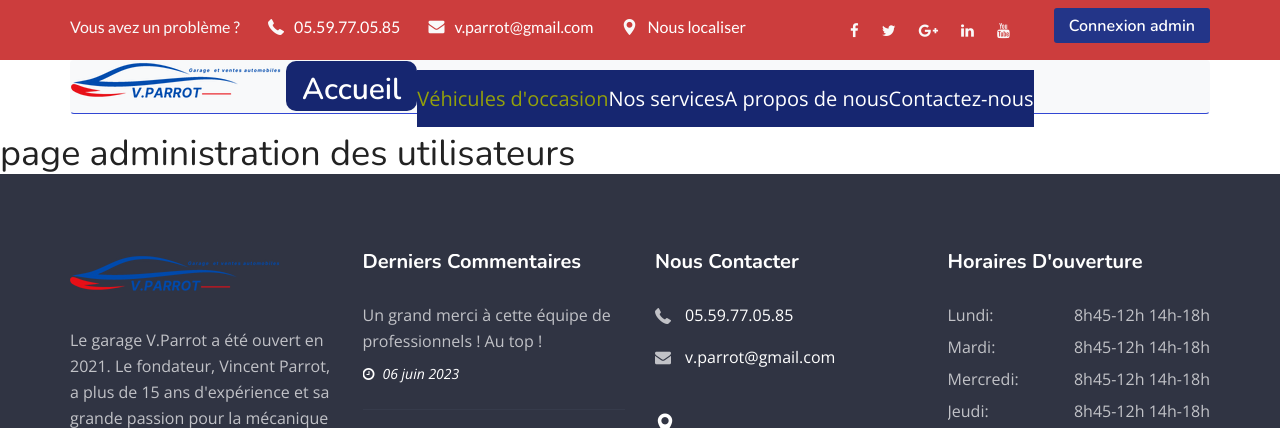
After one commit to krismos64/Garage_VParrot, a Symfony app: template templates/admin/user/index.html.twig in a window 1280 px wide. The commit adds this page. Shown: the top 428 px of the page. Run offline with Twig, Linux system fonts and the light colour scheme; the template is opened without the code that fills it, so the values that code supplies are empty; some libraries are stand-ins or nearby versions.

Commit message:
Titres des pages

```diff
--- a/templates/_partials/_nav.html.twig
+++ b/templates/_partials/_nav.html.twig
@@ -43,7 +43,7 @@
                   </li>
                 </ul>
                 <div class="connexion-button pull-right">
-                  <a href="account.php">Connexion admin</a>
+                  <a href="">Connexion admin</a>
                 </div>
               </div>
             </div>
--- a/templates/a_propos/index.html.twig
+++ b/templates/a_propos/index.html.twig
@@ -1,4 +1,6 @@
 {% extends 'base.html.twig' %}
+
+{% block title %}À propos de nous{% endblock %}
 
 {% block body %}
 
--- /dev/null
+++ b/templates/admin/user/index.html.twig
@@ -0,0 +1,8 @@
+{% extends 'base.html.twig' %}
+
+{% block title %}Admin utilisateurs{% endblock %}
+
+{% block body %}
+ <h1> page administration des utilisateurs </h1>
+
+{% endblock %}
--- a/templates/car/index.html.twig
+++ b/templates/car/index.html.twig
@@ -1,5 +1,6 @@
 {% extends 'base.html.twig' %}
 
+ {% block title %}Nos voitures d'occasion{% endblock %}
 
 {% block body %}
 
--- a/templates/connexion/index.html.twig
+++ b/templates/connexion/index.html.twig
@@ -1,4 +1,6 @@
 {% extends 'base.html.twig' %}
+
+{% block title %}Connexion Admin{% endblock %}
 
 {% block body %}
 
--- a/templates/contact/index.html.twig
+++ b/templates/contact/index.html.twig
@@ -1,4 +1,6 @@
 {% extends 'base.html.twig' %}
+
+{% block title %}Contactez-nous{% endblock %}
 
 {% block body %}
  <!--Start contact area-->
--- a/templates/faq/index.html.twig
+++ b/templates/faq/index.html.twig
@@ -1,4 +1,6 @@
 {% extends 'base.html.twig' %}
+
+{% block title %}Foire aux questions{% endblock %}
 
 {% block body %}
 <!--Start faq content area-->
--- a/templates/home/index.html.twig
+++ b/templates/home/index.html.twig
@@ -1,4 +1,6 @@
 {% extends 'base.html.twig' %}
+
+{% block title %}Page d'accueil{% endblock %}
 
 {% block body %}
 
--- a/templates/legal_mentions/index.html.twig
+++ b/templates/legal_mentions/index.html.twig
@@ -1,4 +1,6 @@
 {% extends 'base.html.twig' %}
+
+{% block title %}Mentions légales{% endblock %}
 
 {% block body %}
 <section class="welcome-area sec-padding">
--- a/templates/services/index.html.twig
+++ b/templates/services/index.html.twig
@@ -1,4 +1,6 @@
 {% extends 'base.html.twig' %}
+
+{% block title %}Nos services{% endblock %}
 
 {% block body %}
 
--- a/templates/tarifs/index.html.twig
+++ b/templates/tarifs/index.html.twig
@@ -1,4 +1,6 @@
 {% extends 'base.html.twig' %}
+
+{% block title %}Les tarifs{% endblock %}
 
 {% block body %}
 
```
Also changed, not shown: src/Controller/Admin/UserController.php (added, +18 -0 lines).
